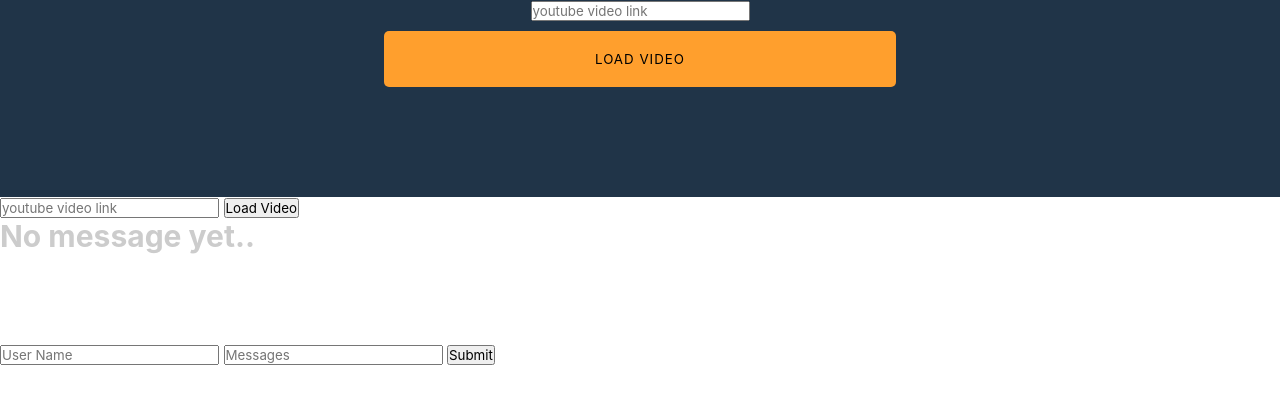
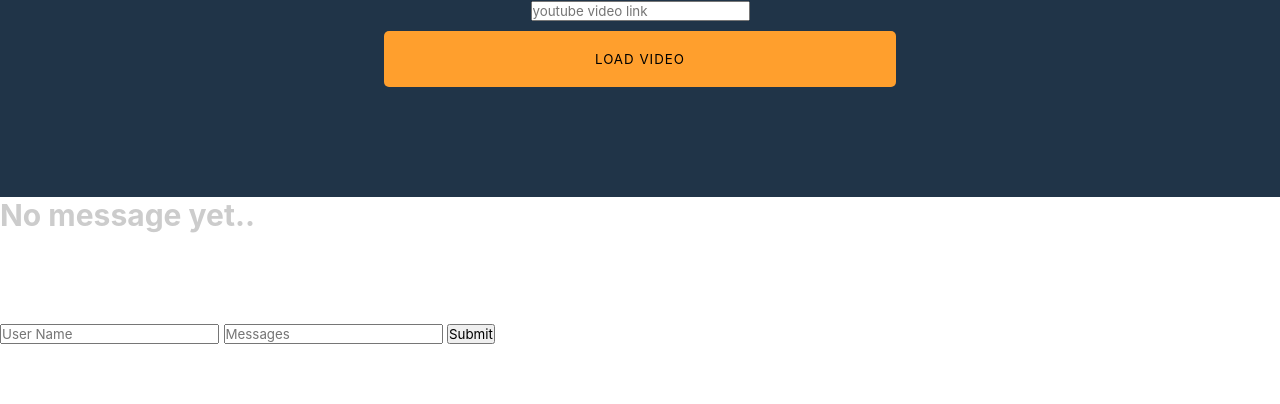
Before and after one commit to Shaj33/StormHacks, a Flask app: page / in a window 1280 px wide. Shown: the part 79-483 px from the top of the page. Run offline with Flask 2, Linux system fonts and the light colour scheme; some libraries are stand-ins or nearby versions.

Commit message:
Fixed Duplicate Search

```diff
--- a/templates/session.html
+++ b/templates/session.html
@@ -25,11 +25,6 @@
   <div id="player" class="player"></div>
 
   <div id="player"></div>
-
-  <div>
-  <input name="videoUrl" type="text" id="videoUrl" placeholder="youtube video link"/>
-  <button onclick="loadVideo()">Load Video</button>
-  </div>
 
   <script type="text/javascript">
     var tag = document.createElement('script');
```
